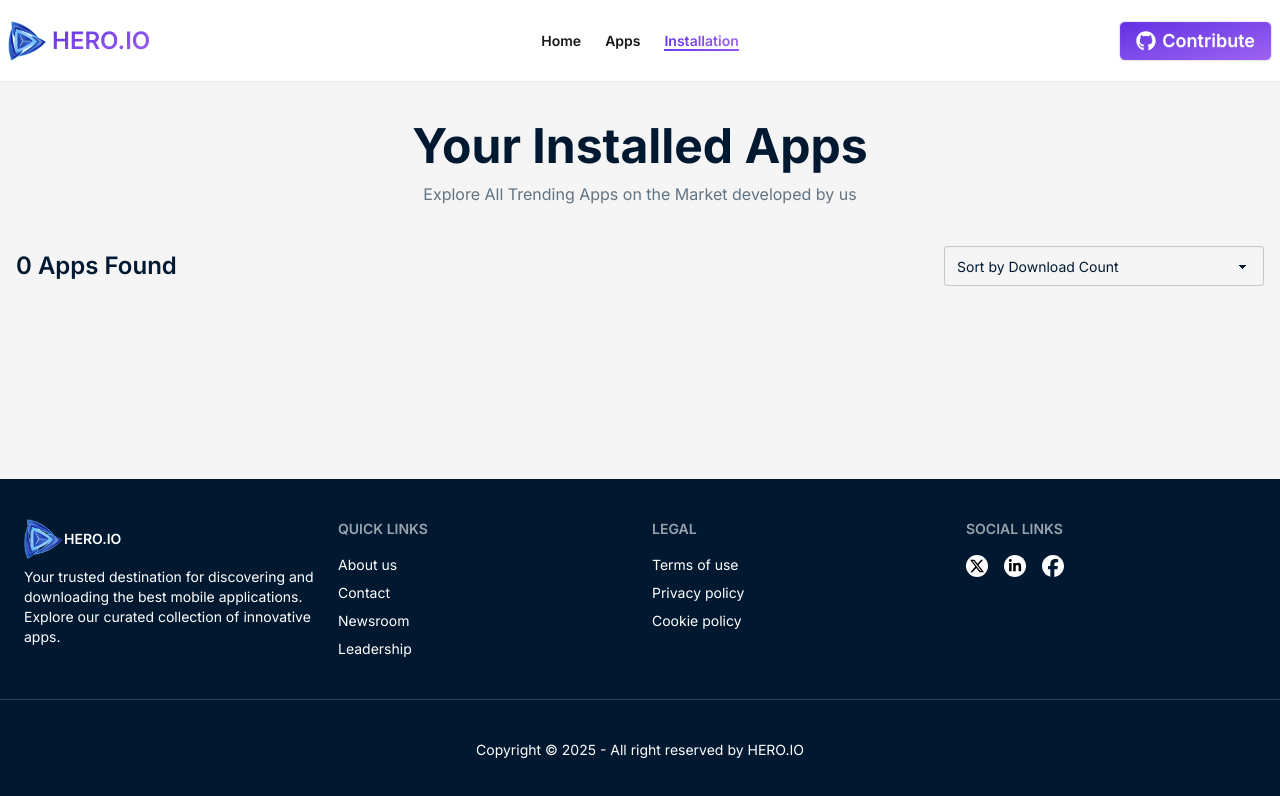
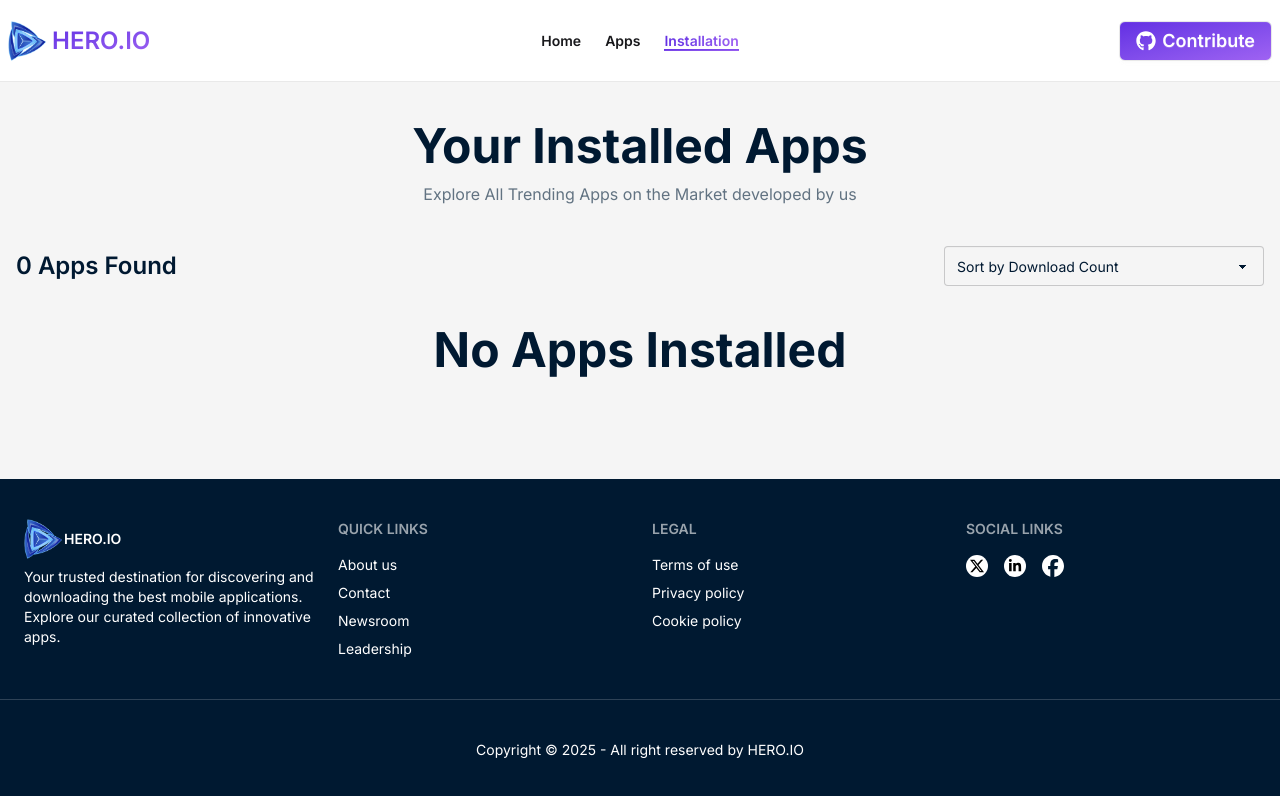
Before and after one commit to ashiqurrahman696/hero-app, a React (Vite) app: page /installation in a window 1280 px wide. Shown: the top 796 px of the page. Built offline with nearby package versions, Linux system fonts and the light colour scheme.

Commit message:
displayed message if no apps installed

```diff
--- a/src/pages/MyInstallation.jsx
+++ b/src/pages/MyInstallation.jsx
@@ -44,7 +44,7 @@ const MyInstallation = () => {
                     </select>
                 </div>
                 <div className="space-y-5">
-                    {installedApps.map(installed => <InstalledCard key={installed.id} installed={installed} uninstallApp={uninstallApp} />)}
+                    {installedApps.length === 0 ? <h2 className="col-span-full text-center text-5xl font-bold">No Apps Installed</h2> : installedApps.map(installed => <InstalledCard key={installed.id} installed={installed} uninstallApp={uninstallApp} />)}
                 </div>
             </div>
         </div>
```
